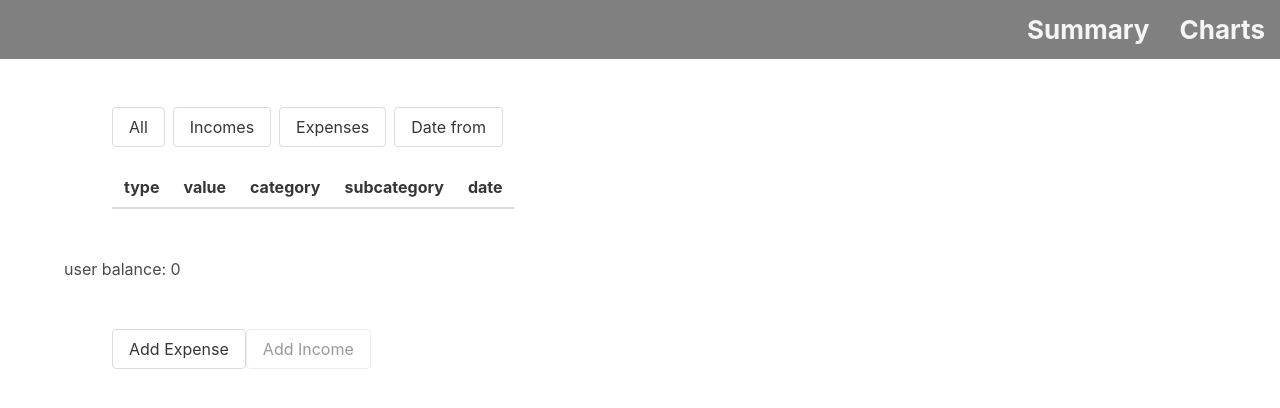
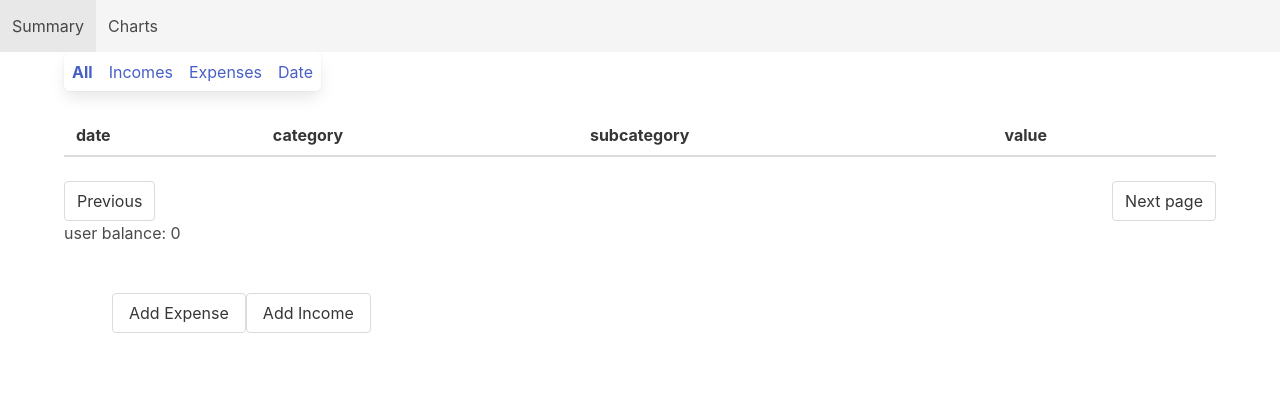
Before and after one commit to bottle93/bill-tracker, a Vue app: page /summary in a window 1280 px wide. Shown: the top 408 px of the page. Built offline with nearby package versions, Linux system fonts and the light colour scheme.

Commit message:
working on styling

```diff
--- a/src/components/AddTransaction.vue
+++ b/src/components/AddTransaction.vue
@@ -3,7 +3,7 @@
     <div class="modal-background"></div>
     <div class="modal-card">
       <header class="modal-card-head">
-        <p class="modal-card-title">Add Transaction</p>
+        <p class="modal-card-title">Add {{type}}</p>
         <button class="delete" aria-label="close" @click="$emit(toggleModal())"></button>
       </header>
       <section class="modal-card-body">
@@ -147,11 +147,13 @@ export default {
         this.addIncome(data);
         this.calcUserBalance();
         this.clearData();
+        this.$emit(this.toggleModal());
       } else {
         const data = this.getExpenseData();
         this.addExpense(data);
         this.calcUserBalance();
         this.clearData();
+        this.$emit(this.toggleModal());
       }
     },
   },
--- a/src/components/DisplayTransactions.vue
+++ b/src/components/DisplayTransactions.vue
@@ -1,29 +1,34 @@
 <template>
-  <div  class="section">
-    <div class="field is-grouped buttons" >
-      <button
-        class="button"
-        @click="filter = null">All</button>
-      <button
-        class="button"
-        @click="filter = 'income'">Incomes</button>
-      <button
-        class="button"
-        @click="filter = 'expense'">Expenses</button>
-      <div
-        class="button"
-        @click="filter = 'date'">Date from</div>
-      <div class="datepicker_container" v-if="filter === 'date'">
-        <DatePicker v-model="dateFrom"/>
+  <div  class="">
+    <div class="is-pulled-left panel no-border">
+      <div class="panel-tabs no-border">
+        <a
+          class="control no-border"
+          :class="filter === null ? 'active' : null"
+          @click="filter = null">All</a>
+        <a
+          class="control no-border"
+          :class="filter === 'income' ? 'active' : null"
+          @click="filter = 'income'">Incomes</a>
+        <a
+          class="control no-border"
+          :class="filter === 'expense' ? 'active' : null"
+          @click="filter = 'expense'">Expenses</a>
+        <a
+          class="control no-border"
+          :class="filter === 'date' ? 'active' : null"
+          @click="filter = 'date'">Date</a>
+        <a class="control no-border" v-if="filter === 'date'" >
+          <DatePicker placeholder="Date from" v-model="dateFrom"/>
+        </a>
       </div>
     </div>
-    <table class="table">
+    <table class="table container is-fullwidth">
       <thead>
-      <th>type</th>
-      <th>value</th>
+      <th>date</th>
       <th>category</th>
       <th>subcategory</th>
-      <th>date</th>
+      <th>value</th>
       </thead>
       <tbody>
       <Transaction
@@ -32,6 +37,10 @@
       />
       </tbody>
     </table>
+    <Pagination
+      :total="pagination.total"
+      :current="pagination.current"
+      :onPageChange="onPageChange"/>
   </div>
 </template>
 
@@ -40,10 +49,11 @@
 import { mapGetters } from 'vuex';
 import DatePicker from 'vuejs-datepicker';
 import Transaction from './Transaction.vue';
+import Pagination from './Pagination.vue';
 
 
 export default {
-  components: { Transaction, DatePicker },
+  components: { Transaction, DatePicker, Pagination },
   data() {
     return {
       dateFrom: null,
@@ -51,6 +61,11 @@ export default {
       filterByDate: false,
       filterByType: false,
       filterByCategory: false,
+      pagination: {
+        current: 1,
+        total: null,
+        itemPerPage: 6,
+      },
     };
   },
   computed: {
@@ -70,7 +85,10 @@ export default {
       } else {
         transactions = this.incomes.concat(this.expenses);
       }
-      return transactions.sort(this.sortFunction);
+      this.pagination.total = Math.ceil(transactions.length / this.pagination.itemPerPage);
+      const sorted = transactions.sort(this.sortFunction);
+      const paginated = this.paginate(sorted, this.pagination.itemPerPage, this.pagination.current);
+      return paginated;
     },
   },
   methods: {
@@ -79,11 +97,26 @@ export default {
       const dateB = new Date(b.date).getTime();
       return dateA > dateB ? 1 : -1;
     },
+    paginate(array, pageSize, pageNumber) {
+      // eslint-disable-next-line
+      --pageNumber; // because pages logically start with 1, but technically with 0
+      return array.slice(pageNumber * pageSize, (pageNumber + 1) * pageSize);
+    },
+    onPageChange(page) {
+      if (page > 0 && page <= this.pagination.total) {
+        this.pagination.current = page;
+      }
+    },
   },
 };
 
 </script>
 
-<style>
-
+<style lang="scss">
+  .active {
+    font-weight: bold;
+  }
+  .no-border {
+    border: none !important;
+  }
 </style>
--- a/src/components/Navbar.vue
+++ b/src/components/Navbar.vue
@@ -1,26 +1,8 @@
 <template>
-  <nav class="navbar__main">
-    <router-link class="navbar__link" to="/summary">Summary</router-link>
-    <router-link class="navbar__link" to="/charts">Charts</router-link>
+  <nav class="navbar__main navbar is-light" role="navigation">
+    <div class="navbar-brand">
+      <router-link class="navbar__link navbar-item" to="/summary">Summary</router-link>
+      <router-link class="navbar__link navbar-item" to="/charts">Charts</router-link>
+    </div>
   </nav>
 </template>
-
-
-<style lang="scss">
-  .navbar {
-    &__main {
-      background-color: grey;
-      display: flex;
-      flex-direction: row;
-      justify-content: flex-end;
-     }
-    &__link {
-      text-decoration:  none;
-      margin: 10px 15px;
-      font-weight: bold;
-      font-size: 26px;
-      color: whitesmoke;
-    }
-  }
-
-</style>
--- /dev/null
+++ b/src/components/Pagination.vue
@@ -0,0 +1,30 @@
+<template>
+  <nav class="pagination is-centered" role="navigation" aria-label="pagination">
+    <a
+      class="pagination-previous"
+      @click="$emit(onPageChange(current-1))"
+    >
+      Previous
+    </a>
+    <a
+      class="pagination-next"
+      @click="$emit(onPageChange(current+1))">
+      Next page
+    </a>
+    <ul class="pagination-list">
+      <li v-for="i in total" :key="i">
+        <a
+          class="pagination-link"
+          :class="current === i ? 'is-current' : null"
+          @click="$emit(onPageChange(i))"
+        >{{i}}</a>
+      </li>
+    </ul>
+  </nav>
+</template>
+
+<script>
+export default {
+  props: ['total', 'current', 'onPageChange'],
+};
+</script>
--- a/src/components/Summary.vue
+++ b/src/components/Summary.vue
@@ -1,15 +1,15 @@
 <template>
-  <div class='container'>
+  <div class='container '>
     <DisplayTransactions/>
     <div>user balance: {{this.userBalance}}</div>
     <div class="section">
       <div class='typeSelection' v-if='openModal === false'>
         <button
           class='button'
-          :disabled='this.addExpense' @click='toggleExpense'>Add Expense</button>
+          @click='toggleExpense'>Add Expense</button>
         <button
           class='button'
-          :disabled='this.addIncome' @click='toggleExpense'>Add Income</button>
+          @click='toggleExpense'>Add Income</button>
       </div>
       <AddTransaction :type='type' :toggleModal="toggleModal" :isOpen="openModal"/>
     </div>
--- a/src/components/Transaction.vue
+++ b/src/components/Transaction.vue
@@ -1,12 +1,12 @@
 <template>
   <tr>
-    <th>
-      {{data.type}}
-    </th>
-    <td><span v-if="data.type === 'expense'"> - </span>{{data.value}}</td>
+    <td>{{data.date | moment("DD/MM/YYYY")}}</td>
     <td>{{data.category}}</td>
     <td>{{data.subcategory}}</td>
-    <td>{{data.date | moment("DD/MM/YYYY")}}</td>
+    <th :class="data.type === 'expense' ? 'cell--expense' : 'cell--income'">
+      <span v-if="data.type === 'expense'"> - </span>
+      {{data.value}}
+    </th>
   </tr>
 </template>
 
@@ -15,3 +15,14 @@ export default {
   props: ['data'],
 };
 </script>
+
+<style lang="scss">
+  th.cell {
+    &--income  {
+      color: darkgreen !important;
+    }
+    &--expense {
+      color: darkred !important;
+    }
+  }
+</style>
```
